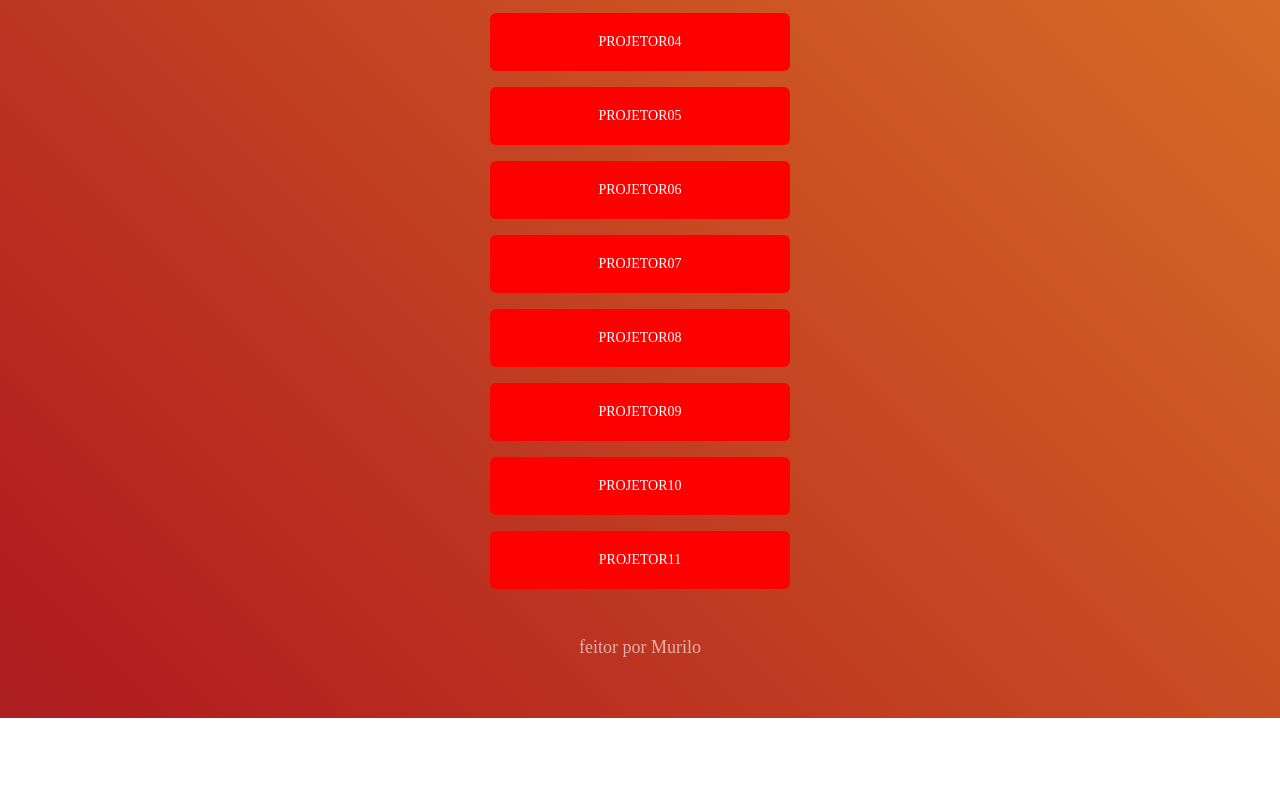
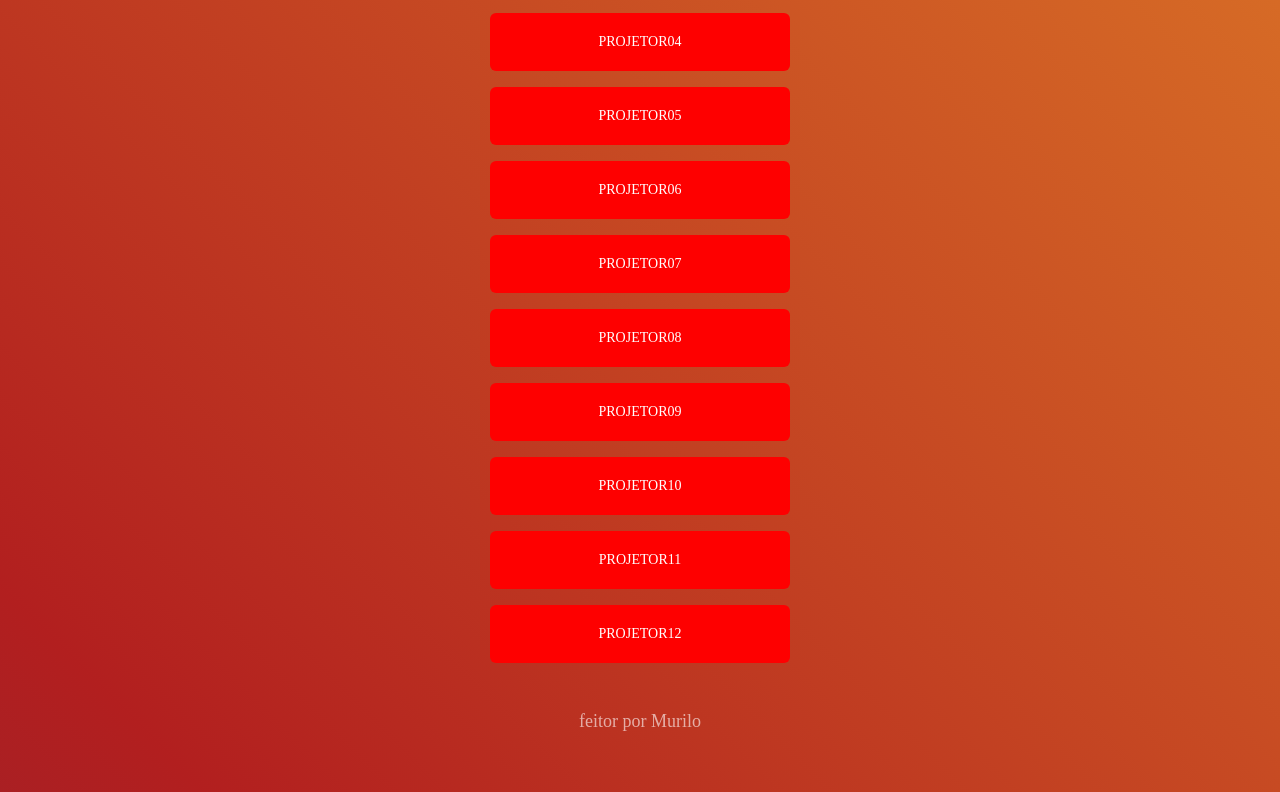
Before and after one commit to MuriloAraujo174/projetos-pessoais, a plain HTML site: page index.html in a window 1280 px wide. Shown: the part 511-1303 px from the top of the page. Before the commit the page ends 1229 px from the top, so only its background shows below. Drawn offline with Linux system fonts and the light colour scheme.

Commit message:
Update novo projetor

```diff
--- a/index.html
+++ b/index.html
@@ -49,6 +49,9 @@
             <li>
                 <a href="https://muriloaraujo174.github.io/Receitas/" target="_blank"> Projetor11 </a>
             </li>
+            <li>
+                <a href="https://muriloaraujo174.github.io/churrascometro/" target="_blank"> Projetor12 </a>
+            </li>
         </ul>
 
         <footer>
```
